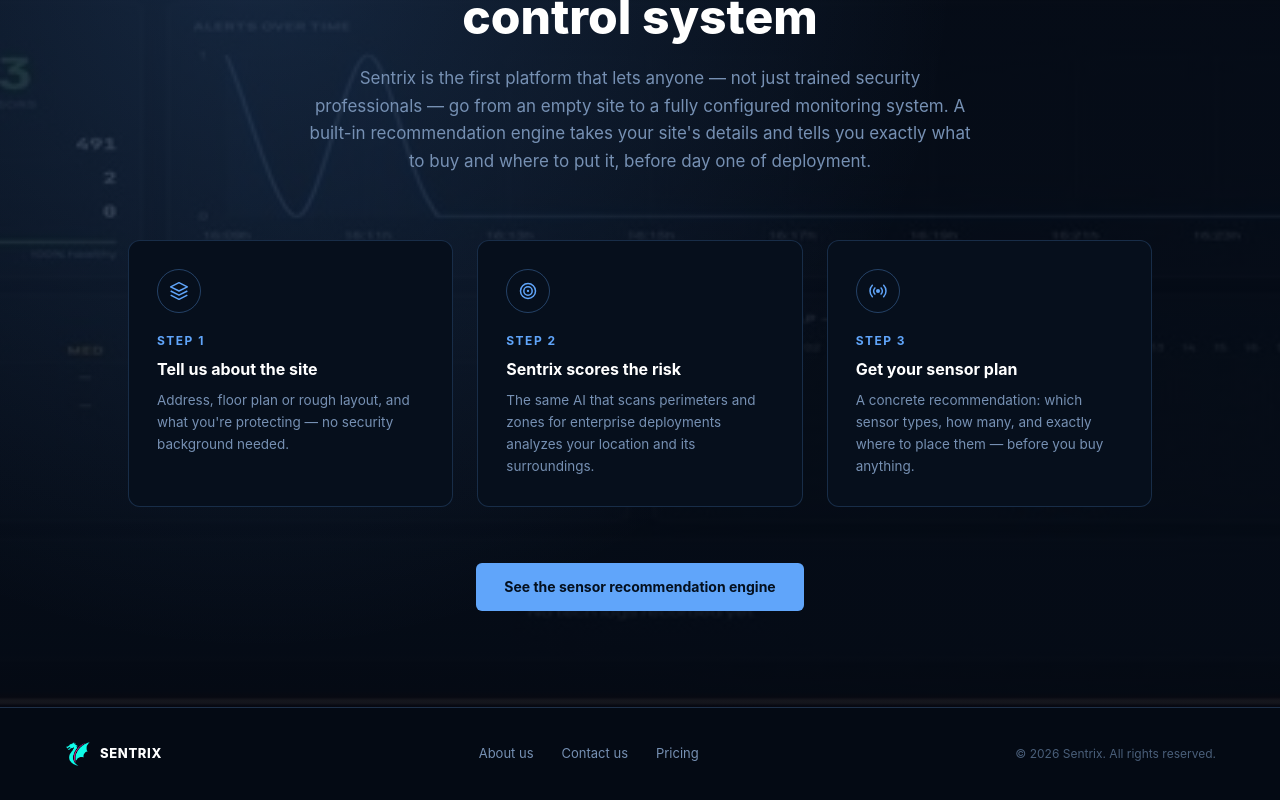
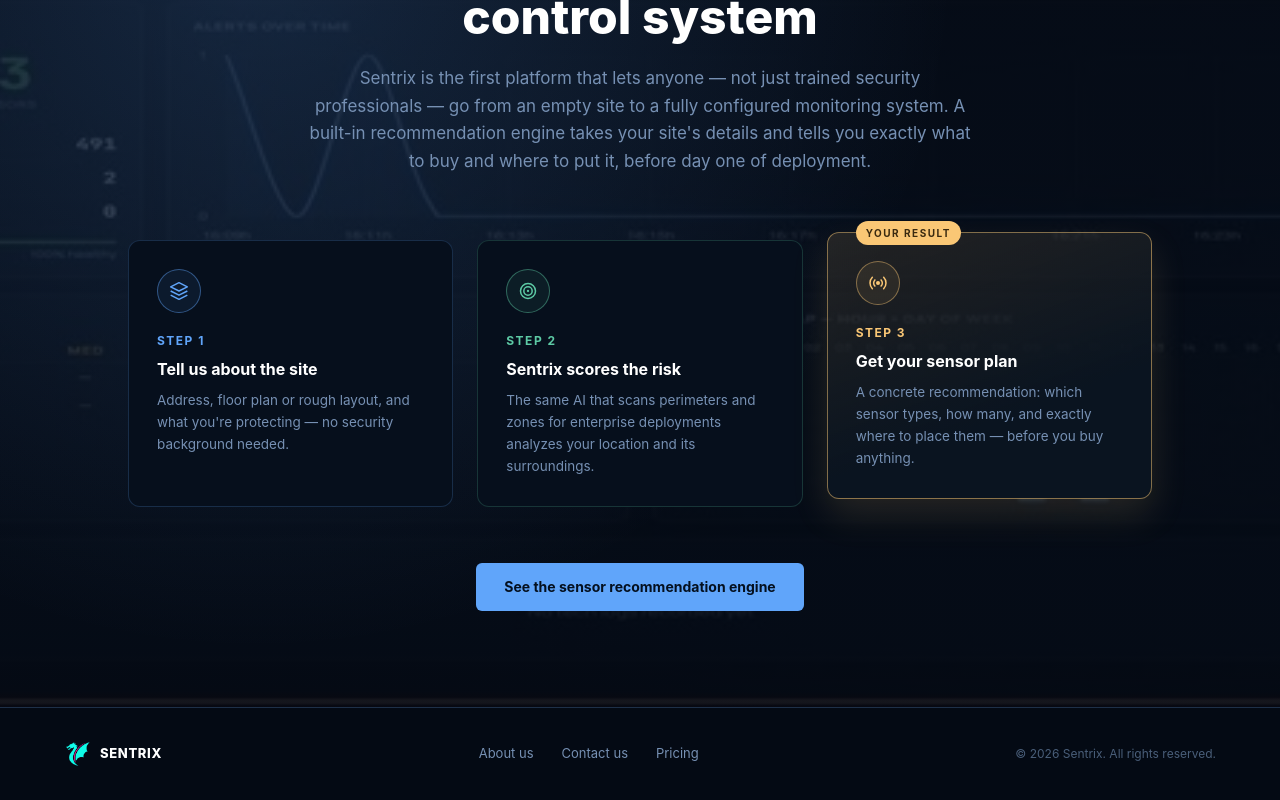
Before and after one commit to oberlenderbenny-byte/sentrix-marketing-site, a React (Vite) app: page / in a window 1280 px wide. Shown: the part 1838-2638 px from the top of the page. Built offline with nearby package versions, Linux system fonts and the light colour scheme.

Commit message:
Self-serve steps: color progression (blue/teal/amber) + highlighted result card

```diff
--- a/src/components/SelfServeC2.jsx
+++ b/src/components/SelfServeC2.jsx
@@ -7,16 +7,20 @@
     Icon: IconLayers,
     title: "Tell us about the site",
     body: "Address, floor plan or rough layout, and what you're protecting — no security background needed.",
+    color: "#60a5fa",
   },
   {
     Icon: IconTarget,
     title: "Sentrix scores the risk",
     body: "The same AI that scans perimeters and zones for enterprise deployments analyzes your location and its surroundings.",
+    color: "#5dcaa5",
   },
   {
     Icon: IconSensor,
     title: "Get your sensor plan",
     body: "A concrete recommendation: which sensor types, how many, and exactly where to place them — before you buy anything.",
+    color: "#fac775",
+    highlight: true,
   },
 ];
 
@@ -53,20 +57,36 @@
         </p>
       </div>
 
-      <div className="relative grid sm:grid-cols-3 gap-6 max-w-5xl mx-auto mb-14">
-        {STEPS.map(({ Icon, title, body }, i) => (
+      <div className="relative grid sm:grid-cols-3 gap-6 max-w-5xl mx-auto mb-14 items-stretch">
+        {STEPS.map(({ Icon, title, body, color, highlight }, i) => (
           <div
             key={title}
-            className="bg-panel border border-border rounded-xl p-7 relative"
-            style={{ borderColor: accent + "33" }}
+            className={`rounded-xl p-7 relative border ${highlight ? "sm:-translate-y-2" : "bg-panel"}`}
+            style={
+              highlight
+                ? {
+                    borderColor: color + "80",
+                    background: `linear-gradient(160deg, ${color}1f, ${"#0a1420"} 65%)`,
+                    boxShadow: `0 16px 36px ${color}22`,
+                  }
+                : { borderColor: color + "33" }
+            }
           >
+            {highlight && (
+              <span
+                className="absolute -top-3 left-7 text-[10px] font-bold tracking-[1.5px] uppercase px-2.5 py-1 rounded-full"
+                style={{ background: color, color: "#3a2a10" }}
+              >
+                Your result
+              </span>
+            )}
             <div
               className="w-11 h-11 rounded-full flex items-center justify-center border mb-5"
-              style={{ borderColor: accent + "55", color: accent }}
+              style={{ borderColor: color + "70", color, background: color + "14" }}
             >
               <Icon size={20} />
             </div>
-            <div className="text-xs font-bold tracking-[1.5px] uppercase mb-2" style={{ color: accent }}>
+            <div className="text-xs font-bold tracking-[1.5px] uppercase mb-2" style={{ color }}>
               Step {i + 1}
             </div>
             <h3 className="text-[16px] font-bold text-white mb-2">{title}</h3>
```
